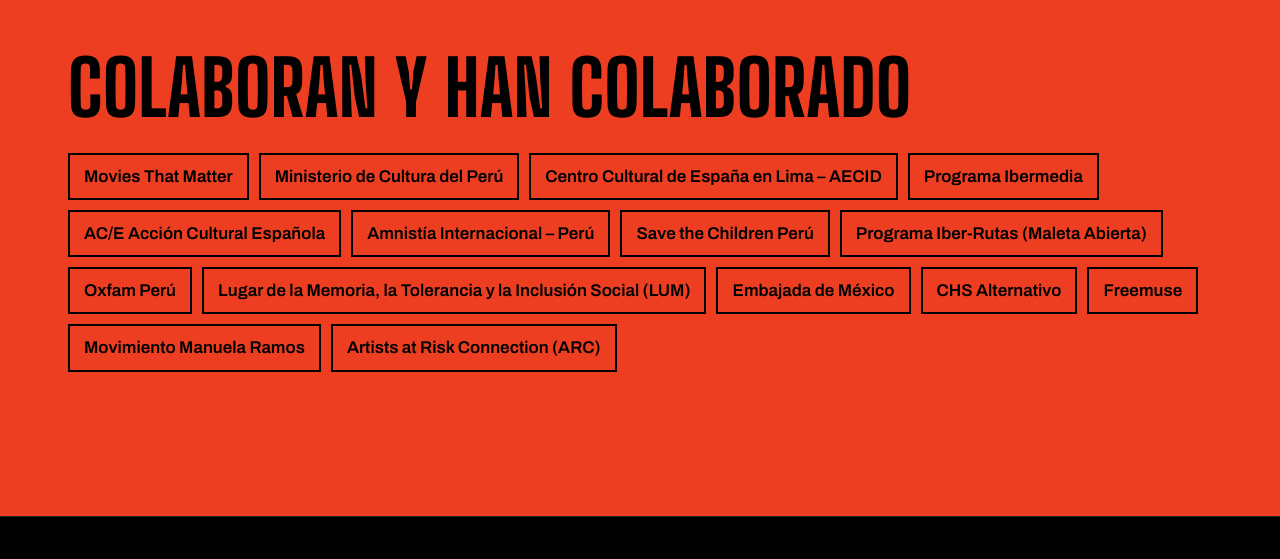
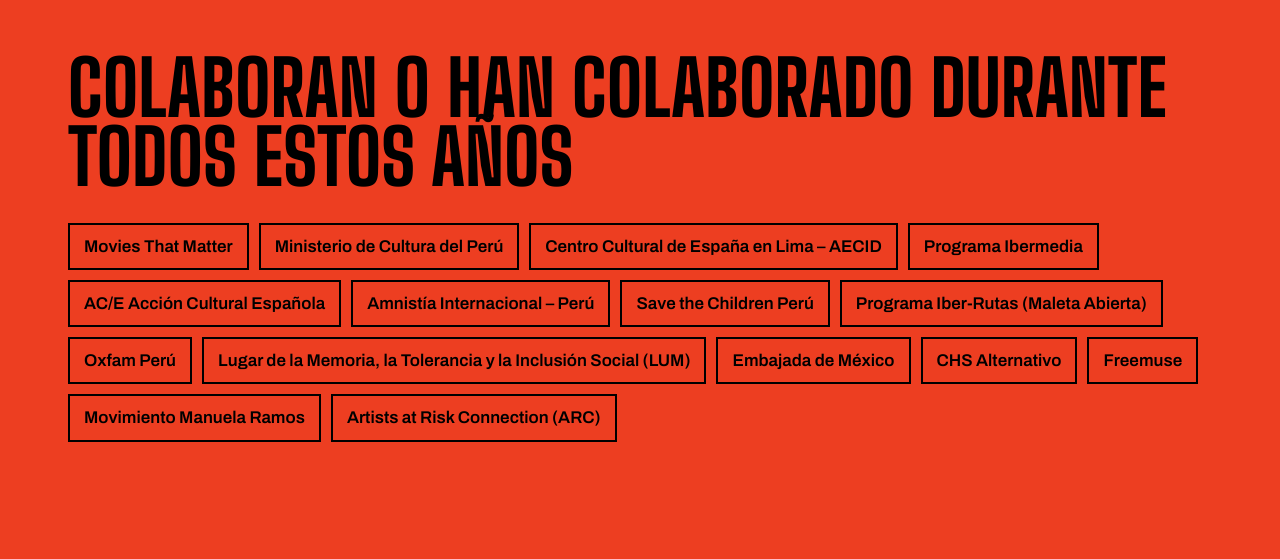
Before and after one commit to Censurados-web/censurados-web, a plain HTML site: page index.html in a window 1280 px wide. Shown: the part 8173-8732 px from the top of the page. Drawn offline with Linux system fonts and the light colour scheme.

Commit message:
Home: Colaboran o han colaborado durante todos estos años
Co-Authored-By: Claude Opus 5.5 <noreply@anthropic.com>
Claude-Session: https://claude.ai/code/session_01WcrHSsBSMfmdbyCiVbB7na

```diff
--- a/index.html
+++ b/index.html
@@ -168,7 +168,7 @@
         <a href="conocenos.html#organizadores"><img src="img/lacombi-negro.png" alt="La Combi – arte rodante" width="444" height="504"><span>La Combi – arte rodante</span></a>
         <a href="conocenos.html#organizadores"><img src="img/tupac-negro.png" alt="Tupac – Asociación Cultural" width="839" height="733"><span>Tupac – Asociación Cultural</span></a>
       </div>
-      <h2 class="colaboran-titulo">Colaboran y han colaborado</h2>
+      <h2 class="colaboran-titulo">Colaboran o han colaborado durante todos estos años</h2>
       <ul class="colaboran-lista">
         <li>Movies That Matter</li>
         <li>Ministerio de Cultura del Perú</li>
```
